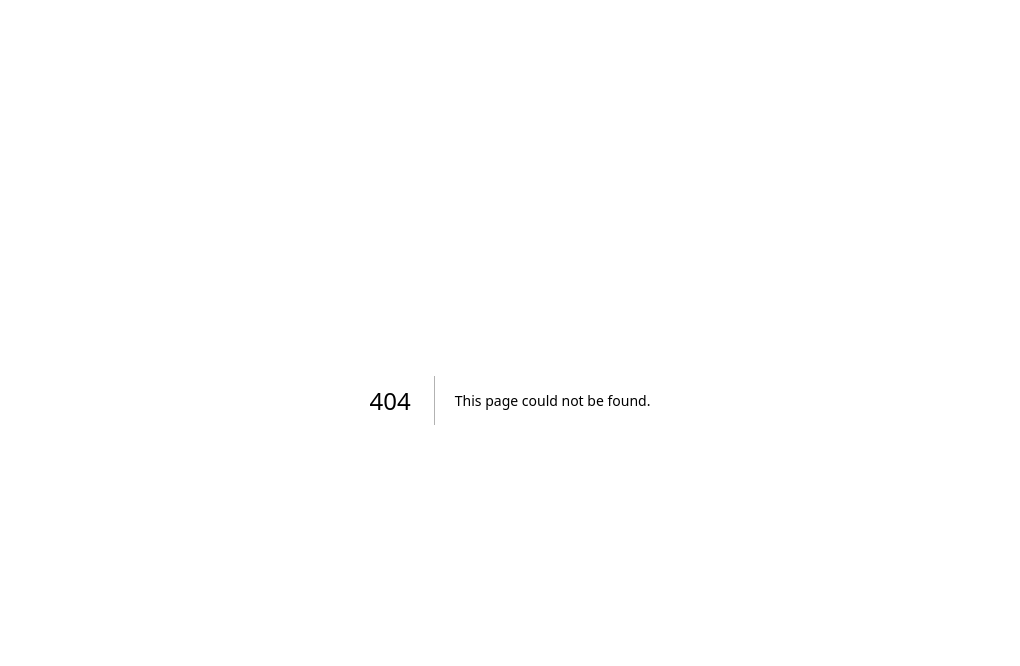
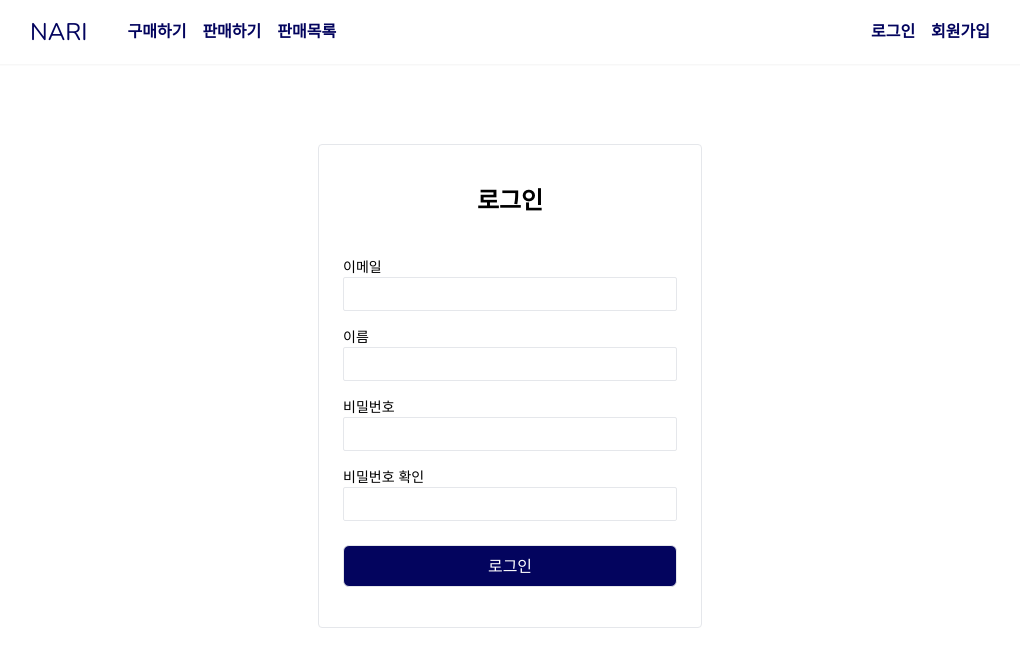
Before and after one commit to hwanieo/nari-market, a Next.js app: page /signup in a window 1280 px wide. Before the commit this address had no page. Shown: the top 666 px of the page, without its empty margins (130-1150 px from the left). Built offline with nearby package versions, Linux system fonts and the light colour scheme.

Commit message:
기본 레이아웃과 로그인 회원가입 페이지 구현

```diff
--- /dev/null
+++ b/app/(auth)/layout.tsx
@@ -0,0 +1,7 @@
+export default function AuthLayout({
+  children,
+}: {
+  children: React.ReactNode;
+}) {
+  return <main className='px-40 py-20 h-[calc(100vh-64px)]'>{children}</main>;
+}
--- /dev/null
+++ b/app/(auth)/login/page.tsx
@@ -0,0 +1,39 @@
+export default function Page() {
+  return (
+    <div className='w-96 border rounded px-6 py-10 mx-auto'>
+      <h1 className='text-center text-2xl font-bold mb-10'>로그인</h1>
+      <form className='flex flex-col gap-4'>
+        <div className='flex flex-col'>
+          <label id='email' className='text-sm'>
+            이메일
+          </label>
+          <input
+            type='email'
+            id='email'
+            name='email'
+            className='border rounded-sm px-2 py-1 outline-none focus:border-[#480ca8]'
+          />
+        </div>
+        <div className='flex flex-col'>
+          <label id='password' className='text-sm'>
+            비밀번호
+          </label>
+          <input
+            type='password'
+            id='password'
+            name='password'
+            className='border rounded-sm px-2 py-1 outline-none focus:border-[#480ca8]'
+          />
+        </div>
+        <div>
+          <button
+            type='submit'
+            className='text-center border w-full mt-2 px-2 py-2 bg-[#03045e] hover:bg-[#480ca8] transition-all rounded-md text-white'
+          >
+            로그인
+          </button>
+        </div>
+      </form>
+    </div>
+  );
+}
--- /dev/null
+++ b/app/(auth)/signup/page.tsx
@@ -0,0 +1,61 @@
+export default function Page() {
+  return (
+    <div className='w-96 border rounded px-6 py-10 mx-auto overflow-hidden'>
+      <h1 className='text-center text-2xl font-bold mb-10'>로그인</h1>
+      <form className='flex flex-col gap-4'>
+        <div className='flex flex-col'>
+          <label id='email' className='text-sm'>
+            이메일
+          </label>
+          <input
+            type='email'
+            id='email'
+            name='email'
+            className='border rounded-sm px-2 py-1 outline-none focus:border-[#480ca8]'
+          />
+        </div>
+        <div className='flex flex-col'>
+          <label id='name' className='text-sm'>
+            이름
+          </label>
+          <input
+            type='text'
+            id='name'
+            name='name'
+            className='border rounded-sm px-2 py-1 outline-none focus:border-[#480ca8]'
+          />
+        </div>
+        <div className='flex flex-col'>
+          <label id='password' className='text-sm'>
+            비밀번호
+          </label>
+          <input
+            type='password'
+            id='password'
+            name='password'
+            className='border rounded-sm px-2 py-1 outline-none focus:border-[#480ca8]'
+          />
+        </div>
+        <div className='flex flex-col'>
+          <label id='password-check' className='text-sm'>
+            비밀번호 확인
+          </label>
+          <input
+            type='password'
+            id='password-check'
+            name='password-check'
+            className='border rounded-sm px-2 py-1 outline-none focus:border-[#480ca8]'
+          />
+        </div>
+        <div>
+          <button
+            type='submit'
+            className='text-center border w-full mt-2 px-2 py-2 bg-[#03045e] hover:bg-[#480ca8] transition-all rounded-md text-white'
+          >
+            로그인
+          </button>
+        </div>
+      </form>
+    </div>
+  );
+}
--- /dev/null
+++ b/app/buy/page.tsx
@@ -0,0 +1,7 @@
+export default function Page() {
+  return (
+    <div className=' flex min-h-screen flex-col items-center justify-between p-24'>
+      구매하기 페이지
+    </div>
+  );
+}
--- a/app/layout.tsx
+++ b/app/layout.tsx
@@ -1,12 +1,11 @@
-import type { Metadata } from "next";
-import { Inter } from "next/font/google";
-import "./globals.css";
-
-const inter = Inter({ subsets: ["latin"] });
+import type { Metadata } from 'next';
+import MainNav from '@/app/ui/mainnav';
+import { inter } from '@/app/ui/fonts';
+import './globals.css';
 
 export const metadata: Metadata = {
-  title: "NARI MARKET 웹 애플리케이션",
-  description: "NextJS와 Supabase를 활용한 중고 마켓 프로젝트",
+  title: 'NARI MARKET 웹 애플리케이션',
+  description: 'NextJS와 Supabase를 활용한 중고 마켓 프로젝트',
 };
 
 export default function RootLayout({
@@ -15,8 +14,11 @@ export default function RootLayout({
   children: React.ReactNode;
 }>) {
   return (
-    <html lang="ko">
-      <body className={inter.className}>{children}</body>
+    <html lang='ko'>
+      <body className={`${inter.className} antialiased`}>
+        <MainNav />
+        {children}
+      </body>
     </html>
   );
 }
--- a/app/page.tsx
+++ b/app/page.tsx
@@ -1,7 +1,11 @@
+import { nunito } from '@/app/ui/fonts';
+
 export default function Home() {
   return (
-    <main className="flex min-h-screen flex-col items-center justify-between p-24">
-      Home Page
+    <main
+      className={`${nunito.className} antialiased flex min-h-screen flex-col items-center justify-between p-24`}
+    >
+      홈 페이지
     </main>
   );
 }
--- /dev/null
+++ b/app/sales-list/page.tsx
@@ -0,0 +1,7 @@
+export default function Page() {
+  return (
+    <div className='flex min-h-screen flex-col items-center justify-between p-24'>
+      판매 목록 페이지
+    </div>
+  );
+}
--- /dev/null
+++ b/app/sell/page.tsx
@@ -0,0 +1,7 @@
+export default function Page() {
+  return (
+    <div className=' flex min-h-screen flex-col items-center justify-between p-24'>
+      판매하기 페이지
+    </div>
+  );
+}
--- /dev/null
+++ b/app/ui/fonts.ts
@@ -0,0 +1,5 @@
+import { Inter, Nunito } from "next/font/google";
+
+export const inter = Inter({ subsets: ["latin"] });
+
+export const nunito = Nunito({ subsets: ["latin"] });
--- /dev/null
+++ b/app/ui/mainnav.tsx
@@ -0,0 +1,29 @@
+import { nunito } from '@/app/ui/fonts';
+import NavLinks from '@/app/ui/nav-links';
+import Link from 'next/link';
+
+export default function MainNav() {
+  return (
+    <header
+      className={`${nunito.className} antialiased flex justify-between items-center px-40 py-4 shadow-sm sticky text-[#03045e] top-0 z-10`}
+    >
+      <div className='flex items-center gap-10 text-nowrap'>
+        <Link
+          href='/'
+          className='text-2xl uppercase font-semiboldtransition-all'
+        >
+          Nari
+        </Link>
+        <NavLinks />
+      </div>
+      <div className='flex gap-4 text-nowrap font-semibold'>
+        <Link href='login' className='hover:text-[#480ca8] transition-all'>
+          로그인
+        </Link>
+        <Link href='signup' className='hover:text-[#480ca8] transition-all'>
+          회원가입
+        </Link>
+      </div>
+    </header>
+  );
+}
--- /dev/null
+++ b/app/ui/nav-links.tsx
@@ -0,0 +1,43 @@
+'use client';
+
+import clsx from 'clsx';
+import Link from 'next/link';
+import { usePathname } from 'next/navigation';
+
+const links = [
+  {
+    name: '구매하기',
+    href: '/buy',
+  },
+  {
+    name: '판매하기',
+    href: '/sell',
+  },
+  {
+    name: '판매목록',
+    href: '/sales-list',
+  },
+];
+
+export default function NavLinks() {
+  const pathname = usePathname();
+
+  return (
+    <nav>
+      <ul className='flex gap-4'>
+        {links.map((link) => (
+          <li key={link.name}>
+            <Link
+              href={link.href}
+              className={clsx('text-[#03045e] font-semibold', {
+                'text-[#480ca8]': link.href === pathname,
+              })}
+            >
+              {link.name}
+            </Link>
+          </li>
+        ))}
+      </ul>
+    </nav>
+  );
+}
```
Also changed, not shown: package.json (+6 -5 lines), 1 other file (tests, documents, lock files or other folders).
